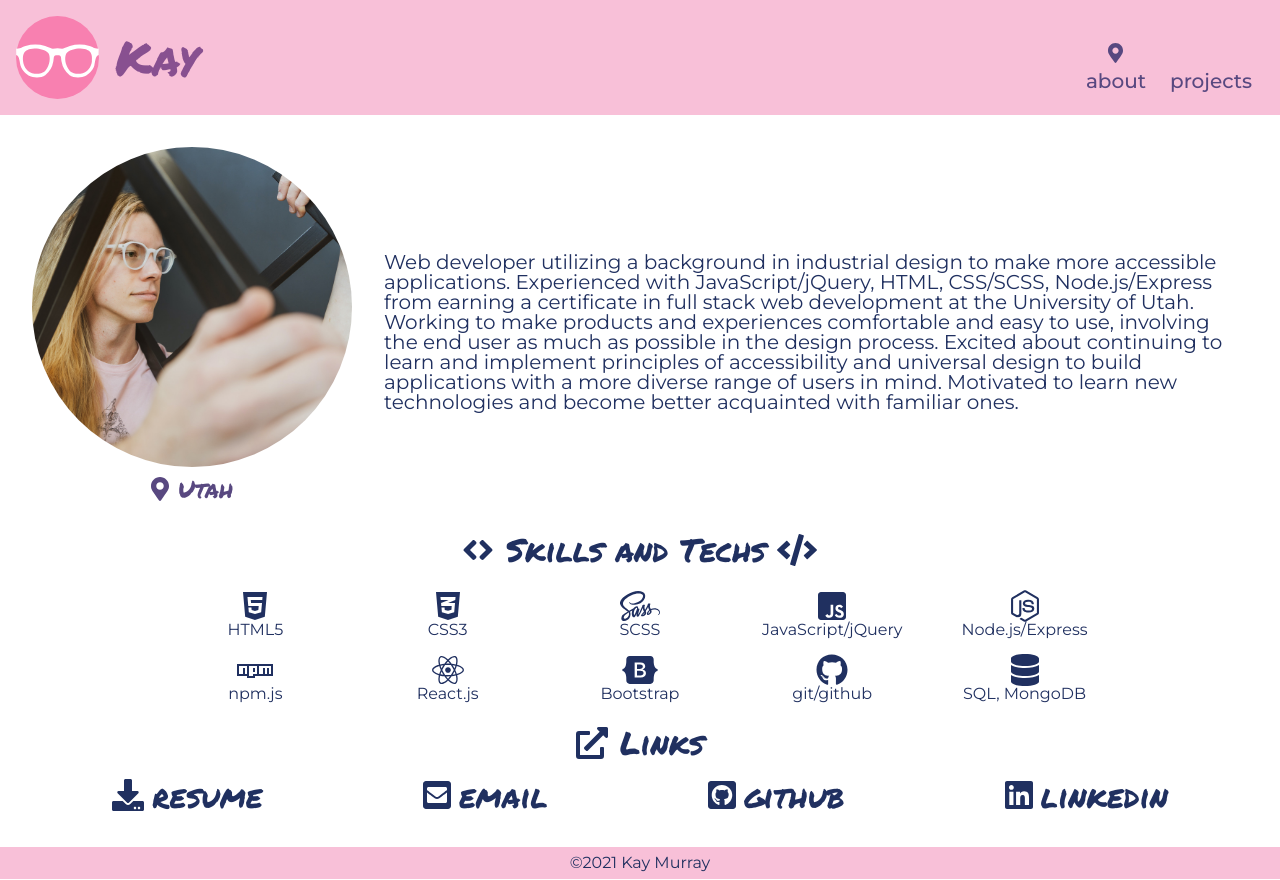
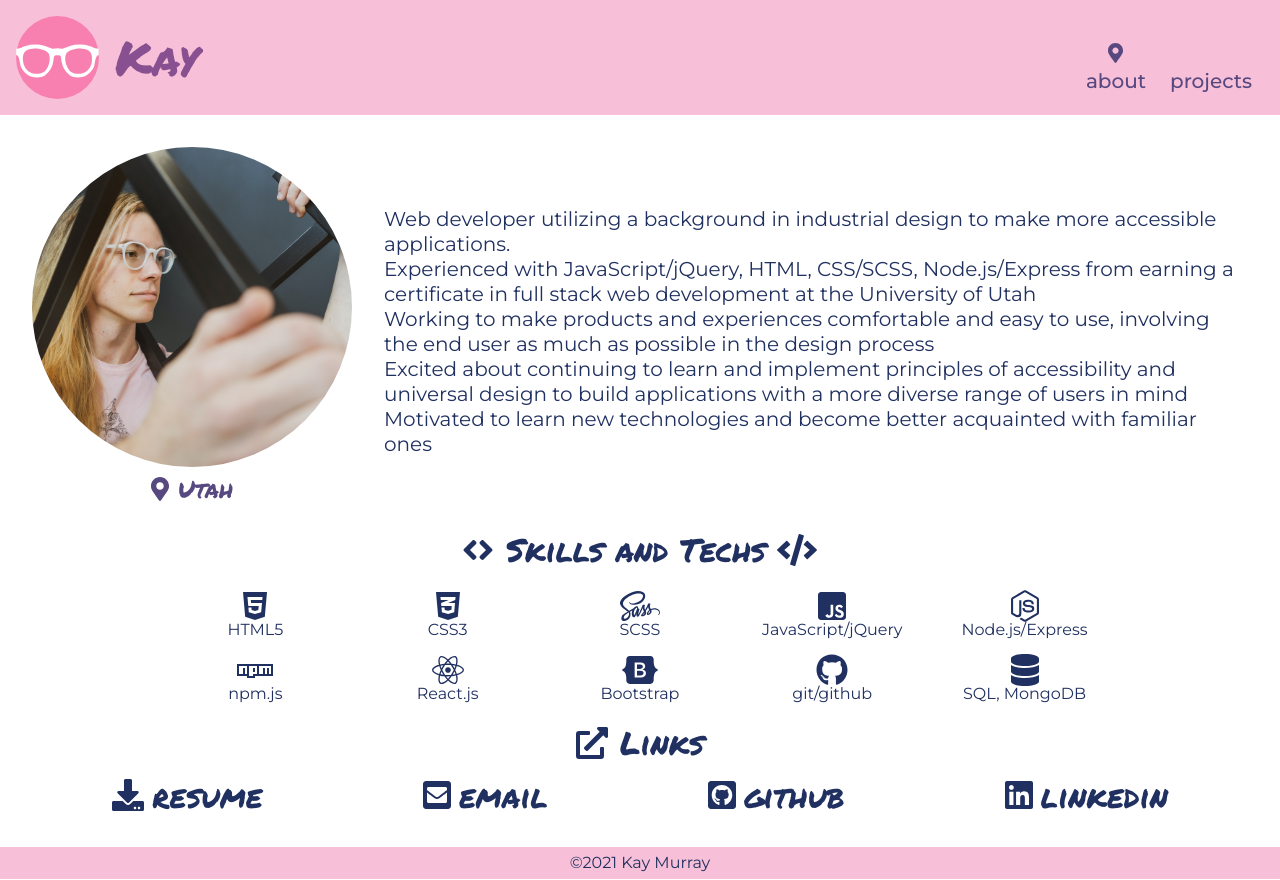
Before and after one commit to theykay/bubblegum, a React (Create React App) app: page / in a window 1280 px wide. Built offline with nearby package versions, Linux system fonts and the light colour scheme.

Commit message:
trying to make text block on aboutme more readable

```diff
--- a/src/Pages/AboutMe/AboutMe.jsx
+++ b/src/Pages/AboutMe/AboutMe.jsx
@@ -21,7 +21,11 @@ const AboutMe = () => {
           {/* A bio that demonstrates experience in and passion for your desired role */}
           {/* a ‘bio’’ section that discusses your background and how it relates to the role you are currently going for.  */}
           {/* Keep in mind in your bio section, we want to include 5 skills and technologies as a visual impact */}
-          <p id="intro">Web developer utilizing a background in industrial design to make more accessible applications. Experienced with JavaScript/jQuery, HTML, CSS/SCSS, Node.js/Express from earning a certificate in full stack web development at the University of Utah. Working to make products and experiences comfortable and easy to use, involving the end user as much as possible in the design process. Excited about continuing to learn and implement principles of accessibility and universal design to build applications with a more diverse range of users in mind. Motivated to learn new technologies and become better acquainted with familiar ones.</p>
+          <p className="introP" id="intro">Web developer utilizing a background in industrial design to make more accessible applications. </p>
+          <p className="introP">Experienced with JavaScript/jQuery, HTML, CSS/SCSS, Node.js/Express from earning a certificate in full stack web development at the University of Utah</p>
+          <p className="introP">Working to make products and experiences comfortable and easy to use, involving the end user as much as possible in the design process</p>
+          <p className="introP">Excited about continuing to learn and implement principles of accessibility and universal design to build applications with a more diverse range of users in mind</p>
+          <p className="introP">Motivated to learn new technologies and become better acquainted with familiar ones</p>
           <p id="experience"></p>
         </article>
 
--- a/src/Pages/AboutMe/AboutMe.scss
+++ b/src/Pages/AboutMe/AboutMe.scss
@@ -62,6 +62,10 @@ a {
     max-width: calc(100% - 22rem);
     height: fit-content;
   }
+}
+
+.introP {
+  line-height: 1.25;
 }
 
 .profLink {
```
